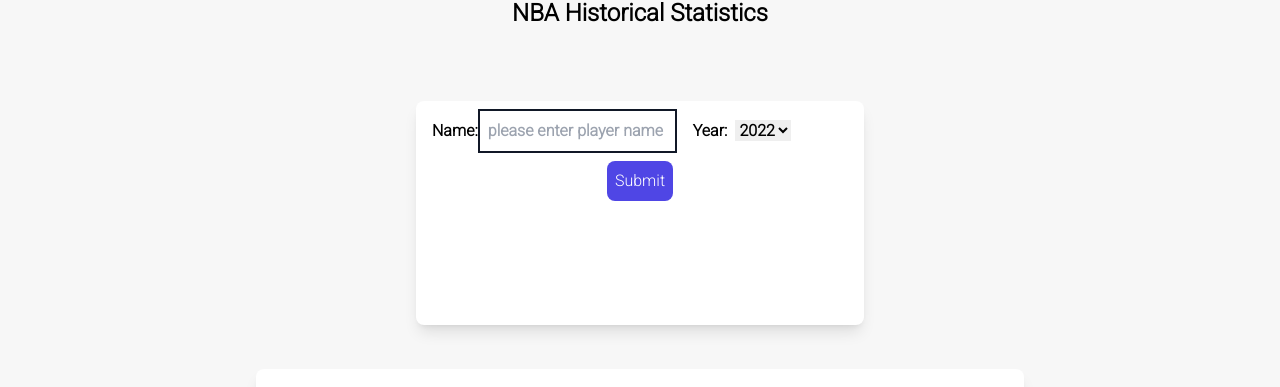
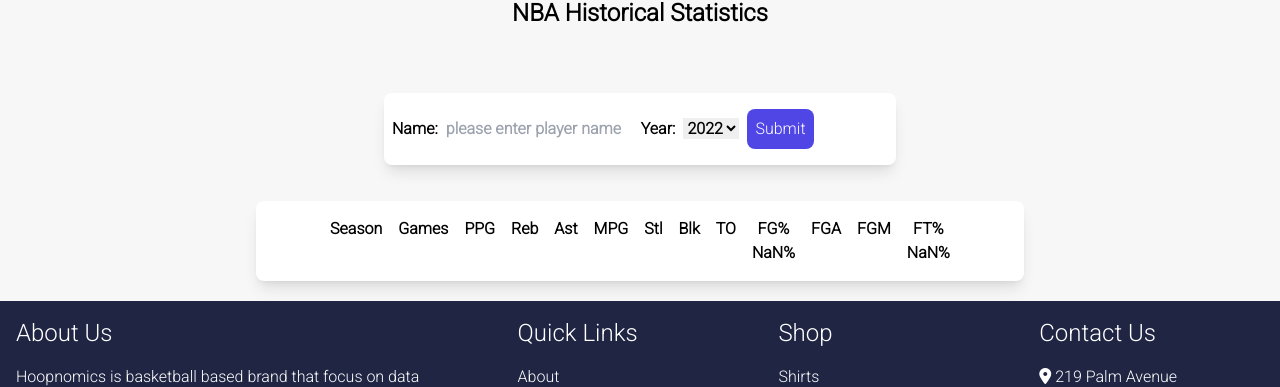
Before and after one commit to ByronBurnett/hoopnomics_react, a React (Create React App) app: page /nbaplayers in a window 1280 px wide. Shown: the part 184-571 px from the top of the page. Built offline with nearby package versions, Linux system fonts and the light colour scheme; no server answers.

Commit message:
color/styles

```diff
--- a/src/components/AllPlayers.js
+++ b/src/components/AllPlayers.js
@@ -81,15 +81,15 @@ import { useState, useEffect } from "react";
 
        <h2 className="font-bold p-2 m-10 text-2xl text-center">NBA Historical Statistics</h2>
 
-         <div className="flex justify-center p-4">
-      <form  onSubmit={handleSubmit} className="w-full max-w-md bg-white rounded-lg p-2 h-56 shadow-lg m-2">
-      <label className="font-bold p-2">
+         <div className="flex justify-center p-2 text-center">
+      <form  onSubmit={handleSubmit} className="flex items-center w-full max-w-lg bg-white rounded-lg p-2 shadow-lg m-2">
+      <label className="font-bold ">
         Name:
         <input
         type="text"
         onChange={(e) => setPlayerName(e.target.value.split(" ").join("_"))}
         placeholder="please enter player name"
-        className="p-2 font-bold border-2 border-gray-900"
+        className="p-2 font-bold "
         />
       </label>
 
--- a/src/components/PlayerStats.js
+++ b/src/components/PlayerStats.js
@@ -56,7 +56,7 @@ const PlayerStats = (props) => {
 
   return (
 
-      <div className="grid grid-cols-10 max-w-5xl mx-auto mt-5 px-5 pb-5">
+      <div className="grid grid-cols-10 max-w-5xl mx-auto mt-5 px-5 pb-5 border-primary">
         <div className=" player-stats">
         <h5>GP</h5>
           {playerStats ? playerStats.games_played : ""}
--- a/src/components/SinglePlayer.js
+++ b/src/components/SinglePlayer.js
@@ -49,7 +49,7 @@ const SinglePlayer = (props) => {
 {data.league.standard.filter(player => player.personId === personId).map((player, index)  =>  (
 
 
-<div className=" max-w-xs  bg-white text-center border-4 border-indigo-500 shadow-xl"    key={index}>
+<div className=" max-w-xs  bg-white text-center border-4 border-primary shadow-xl"    key={index}>
 
 
 
--- a/src/components/TestPlayer.js
+++ b/src/components/TestPlayer.js
@@ -62,7 +62,7 @@ const TestPlayer = props => {
 {data.league.standard.filter(player => player.abbreviation === abbreviation).map((player, index)  =>  (
 
 
-<div className=" bg-white text-center border-4 border-indigo-600  max-w-sm hover:shadow-xl"    key={index}>
+<div className=" bg-white text-center border-4 border-primary  max-w-sm hover:shadow-xl"    key={index}>
 <Link  style={{color: 'black'}}    to={{
 pathname: "/players/" + player.personId,
 state: {
--- a/src/index.css
+++ b/src/index.css
@@ -7,7 +7,7 @@
 
 .player-stats{
 
-@apply bg-white font-bold border-solid border-2 border-indigo-500 text-center
+@apply bg-white font-bold border-solid border-2 border-primary text-center p-2
 
 }
 
```
